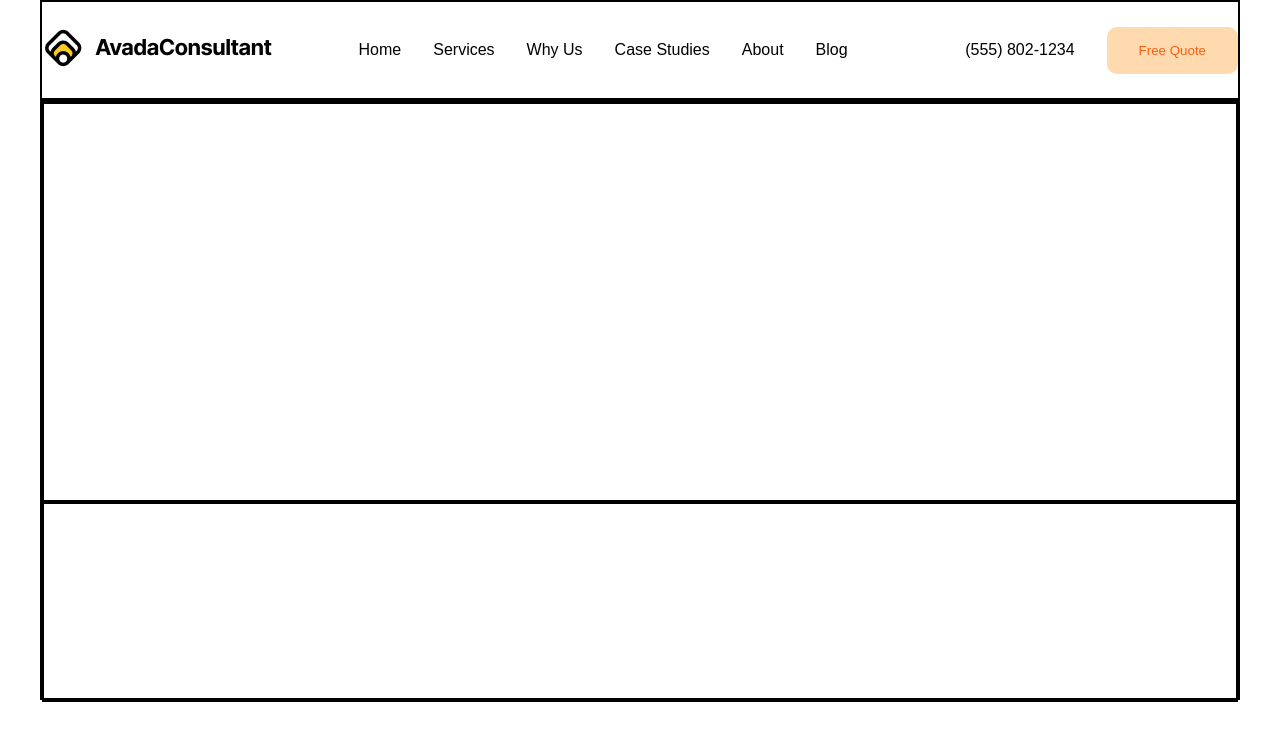
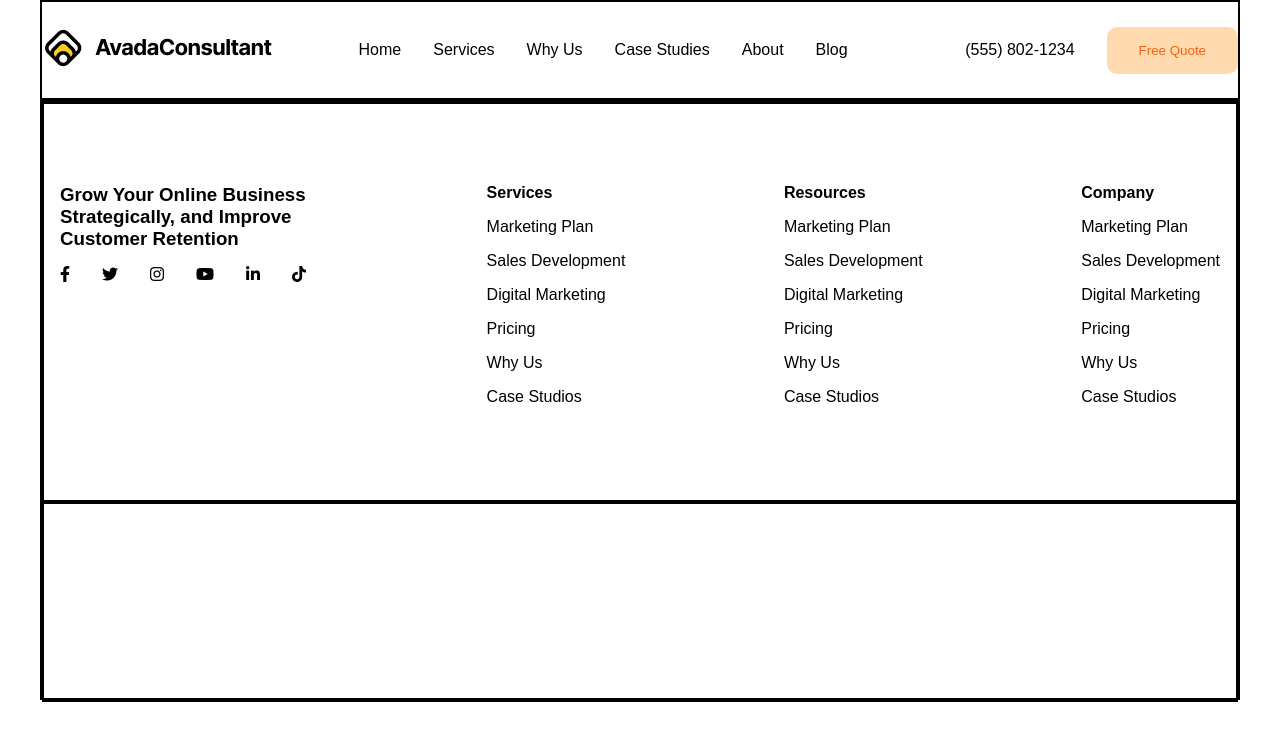
Before and after one commit to Serena-Dong/proj-html-vuejs, a Vue app: page / in a window 1280 px wide. Shown: the top 740 px of the page. Built offline with nearby package versions, Linux system fonts and the light colour scheme.

Commit message:
AppFooter Top

```diff
--- a/index.html
+++ b/index.html
@@ -6,6 +6,8 @@
   <link rel="icon" type="image/svg+xml" href="/vite.svg" />
   <meta name="viewport" content="width=device-width, initial-scale=1.0" />
   <title>Marketing Consultant</title>
+
+  <link rel="stylesheet" href="https://cdnjs.cloudflare.com/ajax/libs/font-awesome/6.2.1/css/all.min.css">
 </head>
 
 <body>
--- a/src/components/AppFooter.vue
+++ b/src/components/AppFooter.vue
@@ -1,17 +1,80 @@
 <script>
+import { footerData } from '../data/data';
 export default {
-    name: 'AppFooter'
+    name: 'AppFooter',
+    data() {
+        return {
+            footerData
+        }
+    }
 }
 </script>
 
 <template>
     <div class="container">
-        <div class="footer-top"></div>
-        <div class="footer-bottom"></div>
+        <div class="footer-top">
+            <div class="row">
+                <div class="col">
+                    <!-- TEXT -->
+                    <h3>Grow Your Online Business Strategically, and Improve Customer Retention</h3>
+                    <!-- SOCIALS -->
+                    <div class="socials">
+
+                        <ul>
+                            <li><a href=""><i class="fa-brands fa-facebook-f"></i></a></li>
+                            <li><a href=""><i class="fa-brands fa-twitter"></i></a></li>
+                            <li><a href=""><i class="fa-brands fa-instagram"></i></a></li>
+                            <li><a href=""><i class="fa-brands fa-youtube"></i></a></li>
+                            <li><a href=""><i class="fa-brands fa-linkedin-in"></i></a></li>
+                            <li><a href=""><i class="fa-brands fa-tiktok"></i></a></li>
+                        </ul>
+                    </div>
+                </div>
+                <div class="services">
+                    <h4>Services</h4>
+                    <ul v-for="link in footerData.services">
+                        <li><a href="">{{ link }}</a></li>
+                    </ul>
+                </div>
+                <div class="resources">
+                    <h4>Resources</h4>
+                    <ul v-for="link in footerData.services">
+                        <li><a href="">{{ link }}</a></li>
+                    </ul>
+                </div>
+                <div class="company">
+                    <h4>Company</h4>
+                    <ul v-for="link in footerData.services">
+                        <li><a href="">{{ link }}</a></li>
+                    </ul>
+                </div>
+            </div>
+        </div>
+        <div class="footer-bottom">
+            <div class="credits">
+                <ul>
+                    <li><a href=""></a></li>
+                </ul>
+            </div>
+        </div>
     </div>
 </template>
 
 <style lang="scss" scoped>
+h3,
+h4 {
+    margin-left: 1rem;
+}
+
+a {
+    color: black;
+
+    &:hover {
+        color: black;
+        border-bottom: 2px solid black;
+    }
+}
+
 .container {
     height: 600px;
     border: 2px solid black;
@@ -19,7 +82,22 @@ export default {
     .footer-top {
         height: 400px;
         border: 2px solid black;
-        display: flex
+
+        padding-top: 5rem;
+
+        .row {
+            display: flex;
+            justify-content: space-between;
+
+            .col {
+                width: 300px;
+
+                .socials ul {
+                    display: flex;
+
+                }
+            }
+        }
     }
 
     .footer-bottom {
--- a/src/data/data.js
+++ b/src/data/data.js
@@ -12,4 +12,4 @@ const footerData = {
     credits: ['2020 Avada Consultant Powered by WordPress', 'Call Us (555) 802 1234', 'info@yourcompany.com']
 }
 
-export { headerData }
+export { headerData, footerData }
```
